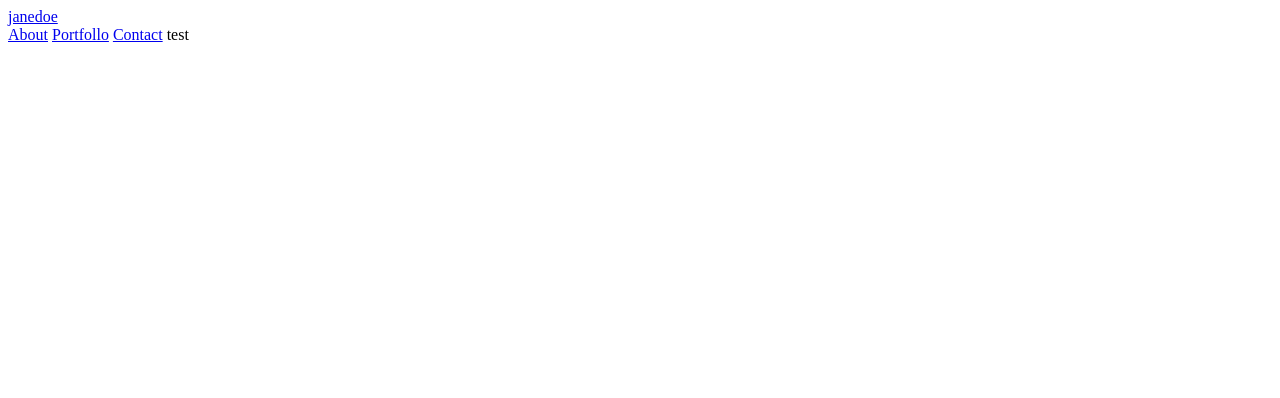
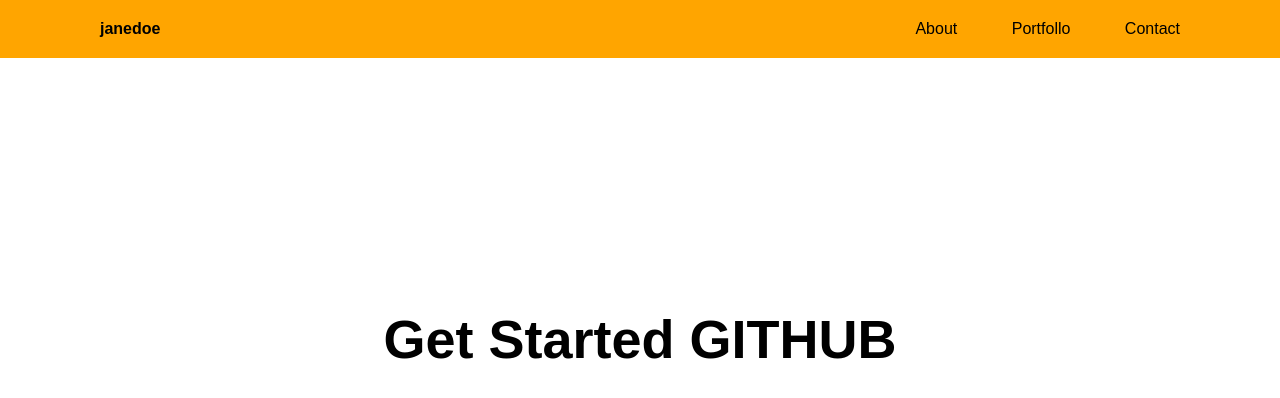
Before and after one commit to Marjonaxurramova/Project-test, a plain HTML site: page index.html in a window 1280 px wide. Drawn offline with Linux system fonts and the light colour scheme.

Commit message:
Header finishgit add .!

```diff
--- a/index.html
+++ b/index.html
@@ -5,18 +5,19 @@
     <meta http-equiv="X-UA-Compatible" content="IE=edge">
     <meta name="viewport" content="width=device-width, initial-scale=1.0">
     <title>Document</title>
+    <link rel="stylesheet" href="./main.css">
 </head>
 <body>
     <header>
         <nav>
-            <a href="#">janedoe</a>
-            <div>
+            <a id="logo" href="#">janedoe</a>
+            <div class="menu">
                 <a href="#">About</a>
                 <a href="#">Portfollo</a>
                 <a href="#">Contact</a>
-                test
             </div>
         </nav>
+        <h1>Get Started GITHUB</h1>
     </header>
 </body>
 </html>
--- /dev/null
+++ b/main.css
@@ -0,0 +1,33 @@
+* {
+      padding: 0;
+      margin: 0;
+      box-sizing: border-box;
+}
+
+body {
+      font-family: sans-serif;
+}
+nav {
+      display: flex;
+      align-items: center;
+      justify-content: space-between;
+      padding: 20px 100px;
+      background-color: orange;
+}
+#logo {
+      font-size: 16px;
+      font-weight: 600;
+      text-decoration: none;
+      color: black;
+}
+.menu a {
+      color: black;
+      text-decoration: none;
+      font-size: 16px;
+      margin-left: 50px;
+}
+header h1 {
+      text-align: center;
+      margin-top: 250px;
+      font-size: 54px;
+}
```
